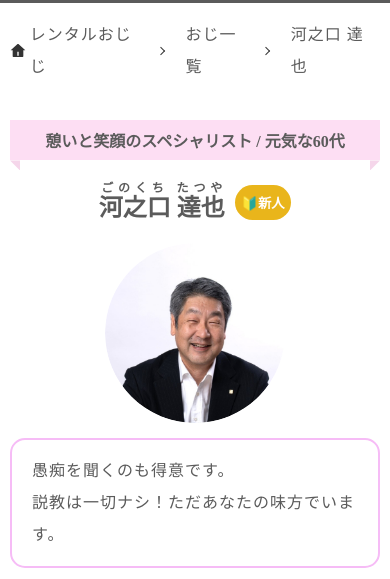
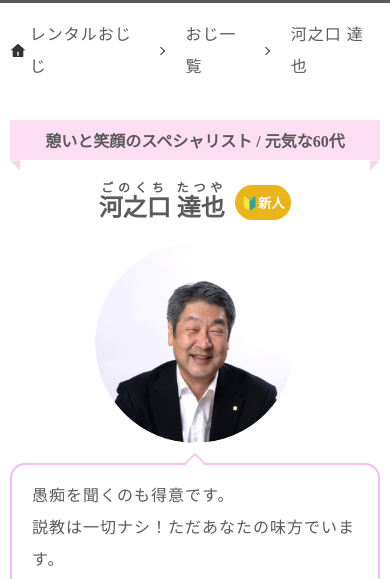
Before and after one commit to yoshi93925/ojiji, a plain HTML site: page index.html in a window 390 px wide. Shown: the top 579 px of the page. Drawn offline with Linux system fonts and the light colour scheme; files whose address does not match are found by name; a web font is replaced by a local one.

Commit message:
Add files via upload

```diff
--- a/styles/style.css
+++ b/styles/style.css
@@ -616,44 +616,62 @@ img {
 /* ==========================================
    スマホ（画面幅 600px 以下）用の崩れ防止調整
    ========================================== */
+/* ==========================================
+   スマホ（画面幅 600px 以下）用の調整
+   ========================================== */
 @media screen and (max-width: 600px) {
 
   /* 1. 全体の枠幅・パディング調整 */
   body {
-    padding: 0 10px 20px 10px; /* 左右の余白を少し小さくして表示エリアを確保 */
-    border-left: none;         /* スマホでは左右の太い枠線を消すとスッキリします（お好みで） */
+    padding: 0 10px 20px 10px;
+    border-left: none;
     border-right: none;
   }
 
-  /* 2. 画像と吹き出しを横並びから「縦並び」に変更 */
+  /* 2. 画像と吹き出しを「縦並び」に変更 */
   .image-balloon-container {
-    flex-direction: column; /* 縦に並べる */
+    flex-direction: column;
     align-items: center;
-    gap: 15px;
+    gap: 20px;
   }
 
-  /* スマホの時は画像を少し小さくする */
+  /* スマホの時の画像サイズ */
   .image-balloon-container img {
-    width: 180px;
-    height: 180px;
+    width: 200px;
+    height: 200px;
   }
 
-  /* 吹き出しの三角を下向きに変更（縦並び用） */
-  .balloon::before,
-  .balloon::after {
-    display: none; /* スマホでは崩れやすいため一度三角を非表示に（シンプルで見やすくなります） */
+  /* 3. 吹き出しの三角（しっぽ）を「上中央」に変更 */
+  /* 外側の枠線用三角 */
+  .balloon::before {
+    top: -24px;
+    left: 50%;
+    margin-top: 0;
+    margin-left: -12px;
+    border-color: transparent transparent #f6bcf6 transparent; /* 下側だけ枠線色 */
+    border-width: 12px;
   }
 
-  /* 3. ピンクの見出し（ heading-12 ）の折返し許可 */
+  /* 内側の白い背景用三角 */
+  .balloon::after {
+    top: -20px;
+    left: 50%;
+    margin-top: 0;
+    margin-left: -10px;
+    border-color: transparent transparent #ffffff transparent; /* 下側だけ白色 */
+    border-width: 10px;
+  }
+
+  /* 4. ピンクの見出しの折返し調整 */
   .heading-12 {
-    white-space: normal !important; /* スマホでは長い文字を折り返せるようにする */
-    font-size: 16px;                 /* スマホ用に少し文字を小さく */
+    white-space: normal !important;
+    font-size: 16px;
     word-break: break-all;
   }
 
-  /* 4. h1の見出しサイズ調整 */
+  /* 5. h1の見出しサイズ調整 */
   h1 {
-    font-size: 36px; /* PC用の60pxだと大きすぎるため小さく調整 */
+    font-size: 36px;
   }
 
 }
```
